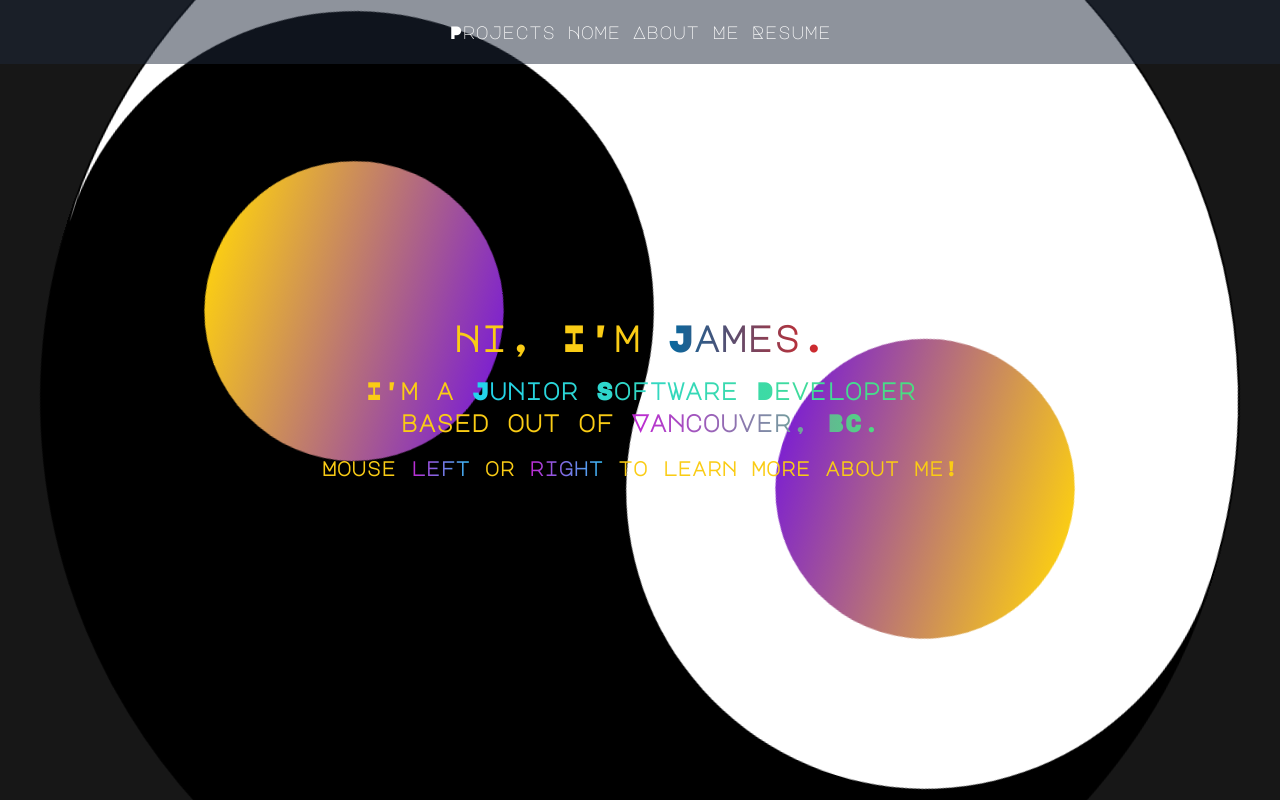
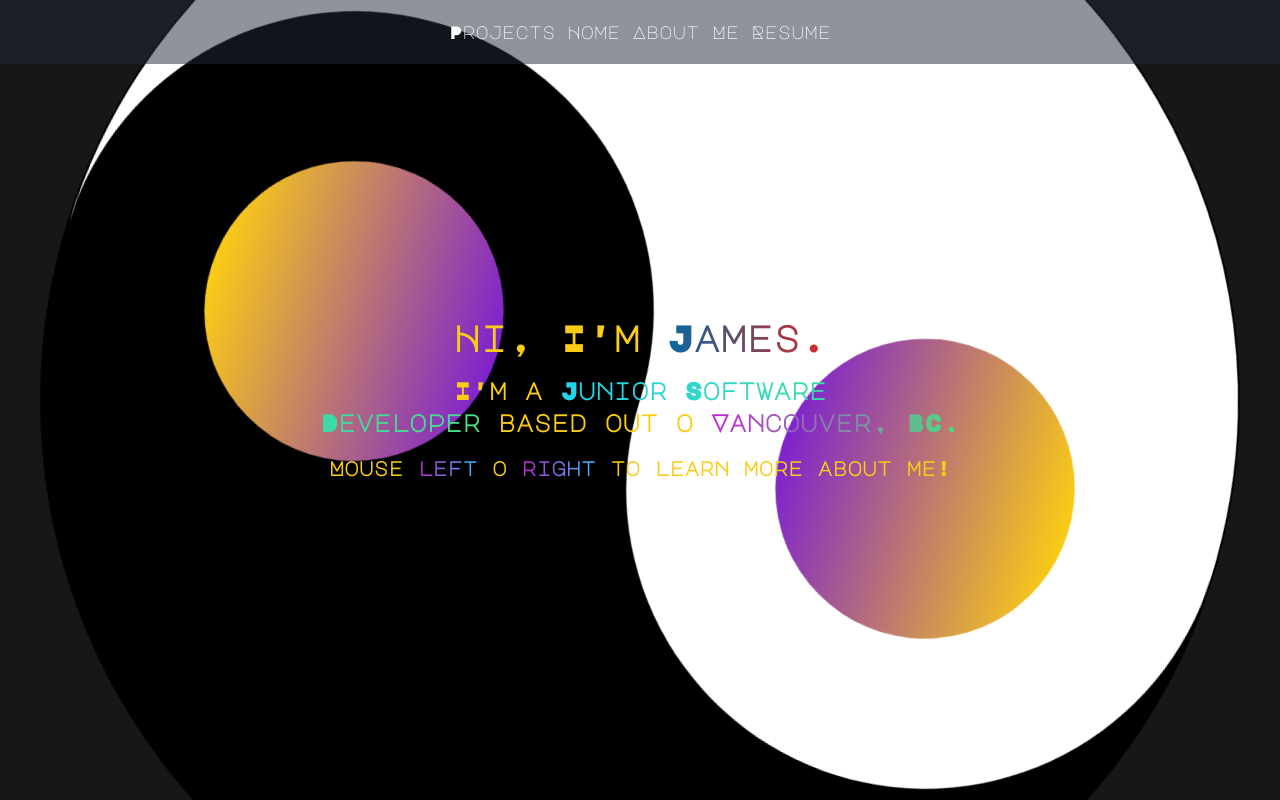
Before and after one commit to JYngson/portfoliosite2.0, a Next.js app: page / in a window 1280 px wide. Built offline with nearby package versions, Linux system fonts and the light colour scheme.

Commit message:
added &nbsp;

```diff
--- a/src/pages/index.tsx
+++ b/src/pages/index.tsx
@@ -21,29 +21,29 @@
             </div>
 
             <div id='headline' className='w-2/4 h-screen flex flex-col justify-center items-center font-bold animate-fade-in'>
-              <h1 className='text-4xl text-yellow-400 text-center mb-4'>Hi, I'm {' '}
+              <h1 className='text-4xl text-yellow-400 text-center mb-4'>Hi, I'm&nbsp;
                 <span className='bg-gradient-to-l from-red-600 to-sky-700 text-transparent bg-clip-text'>
                   James.
                 </span>
               </h1>
-              <p className='text-2xl text-yellow-400 text-center animate-fade-in-long'>I'm a {' '}
+              <p className='text-2xl text-yellow-400 text-center animate-fade-in-long'>I'm a&nbsp;
                 <span className='bg-gradient-to-r from-cyan-400 to-green-400 text-transparent bg-clip-text'>
                   Junior Software Developer
                 </span>
-              {' '}based out of{' '}
+            &nbsp;based out o&nbsp;
                 <span className='bg-gradient-to-r from-fuchsia-600 to-green-400 text-transparent bg-clip-text'>
                   Vancouver, BC.
                 </span>
               </p>
-              <p className='text-xl text-yellow-400 text-center mt-4 animate-fade-in-long'>Mouse {' '}
+              <p className='text-xl text-yellow-400 text-center mt-4 animate-fade-in-long'>Mouse&nbsp;
               <span className='bg-gradient-to-r from-fuchsia-600 to-sky-400 text-transparent bg-clip-text'>
                   left
               </span>
-                {' '}or{' '}
+              &nbsp;o&nbsp;
               <span className='bg-gradient-to-r from-fuchsia-600 to-sky-400 text-transparent bg-clip-text'>
                 right
               </span>
-                {' '}to learn more about me!</p>
+              &nbsp;to learn more about me!</p>
             </div>
             <div id='aboutLink' className='w-1/4 h-screen flex justify-center items-center opacity-0 hover:opacity-100 transition duration-500 bg-gradient-to-r from-transparent to-purple-700'>
               <Link href='about_me' className='text-3xl bg-gradient-to-l from-yellow-400 to-purple-700 text-transparent bg-clip-text sm:rotate-90 md:rotate-0'>About Me</Link>
--- a/src/pages/projects.tsx
+++ b/src/pages/projects.tsx
@@ -26,7 +26,7 @@
                     <div key={uuid()} className='flex flex-col w-full my-2 rounded-xl border-2 border-stone-500 bg-neutral-300 space-y-1 p-4 drop-shadow-xl'>
                       <div>
                         <h2 className='text-2xl bg-gradient-to-r from-yellow-400 to-purple-700 text-transparent bg-clip-text w-fit'>{project.title}</h2>
-                        <p>{project.type} // {project.date}</p>
+                        <p>{project.type}&nbsp;{project.date}</p>
                       </div>
                       <p>{project.description}</p>
                       <div className='flex flex-row'>
```
